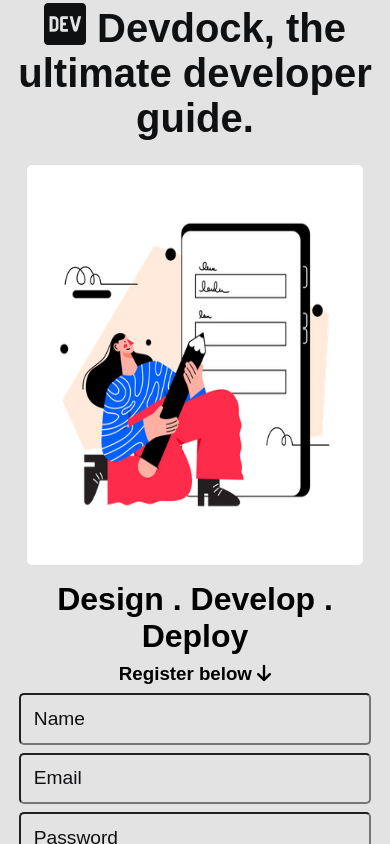
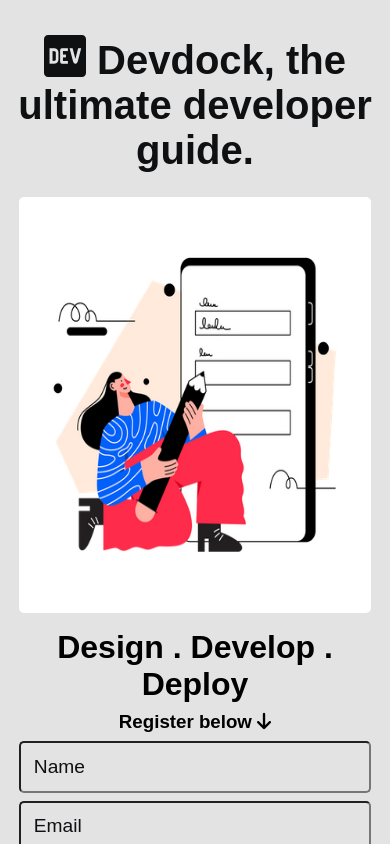
Before and after one commit to gurudattpuranik25/captcha, a React (Create React App) app: page / in a window 390 px wide. Shown: the top 844 px of the page. Built offline with nearby package versions, Linux system fonts and the light colour scheme; a web font is replaced by a local one.

Commit message:
modified stylesheet

```diff
--- a/src/App.css
+++ b/src/App.css
@@ -128,11 +128,14 @@
 }
 
 .message {
-  font-size: 1.5rem;
-  font-weight: 500;
+  font-size: 2rem;
+  font-weight: 700;
 }
 
 @media (max-width: 1140px) {
+  .app {
+    padding: 2rem 0;
+  }
   .fa-dev {
     font-size: 3rem;
   }
@@ -179,8 +182,8 @@
 
 @media (max-width: 425px) {
   img {
-    width: 21rem;
-    height: 25rem;
+    width: 22rem;
+    height: 26rem;
     transition: 0.3s ease-in-out;
   }
   .registerForm {
```
